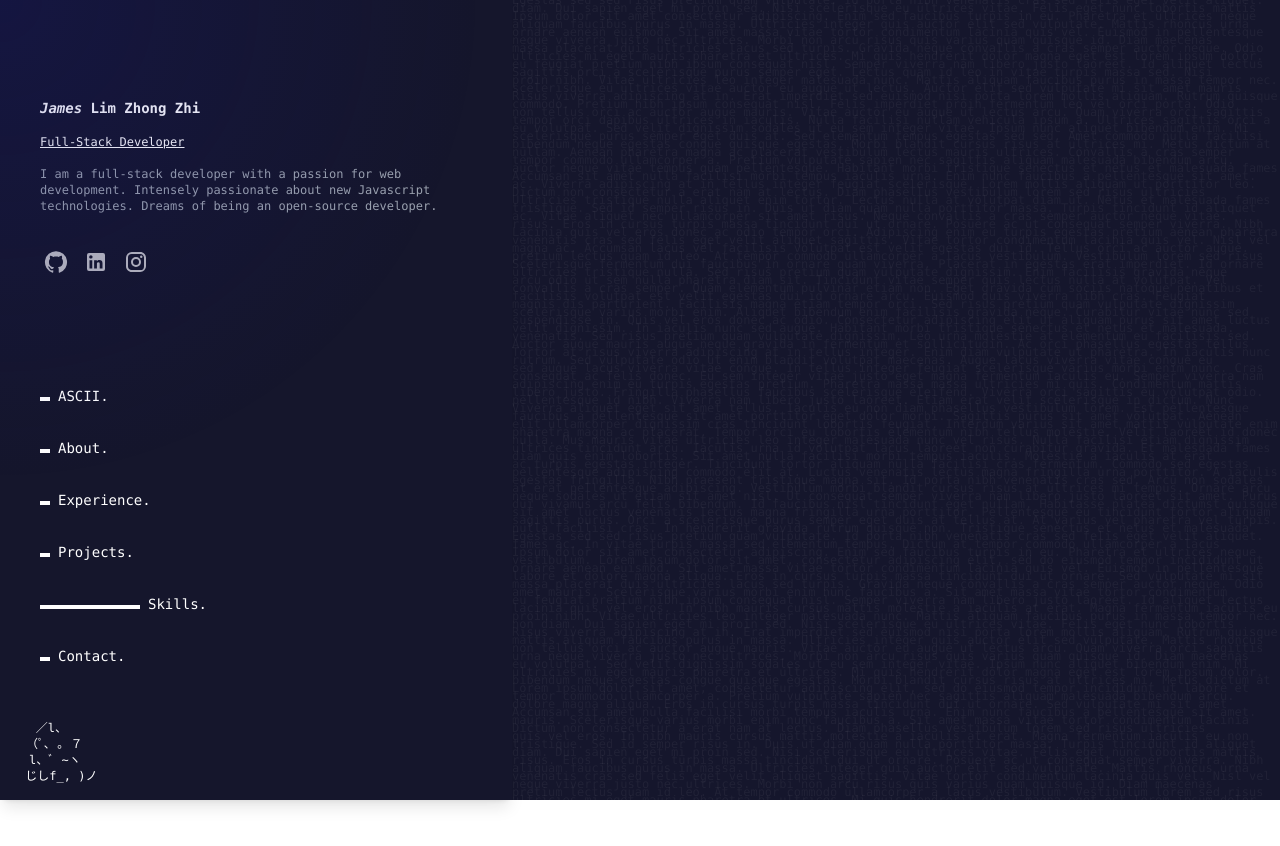
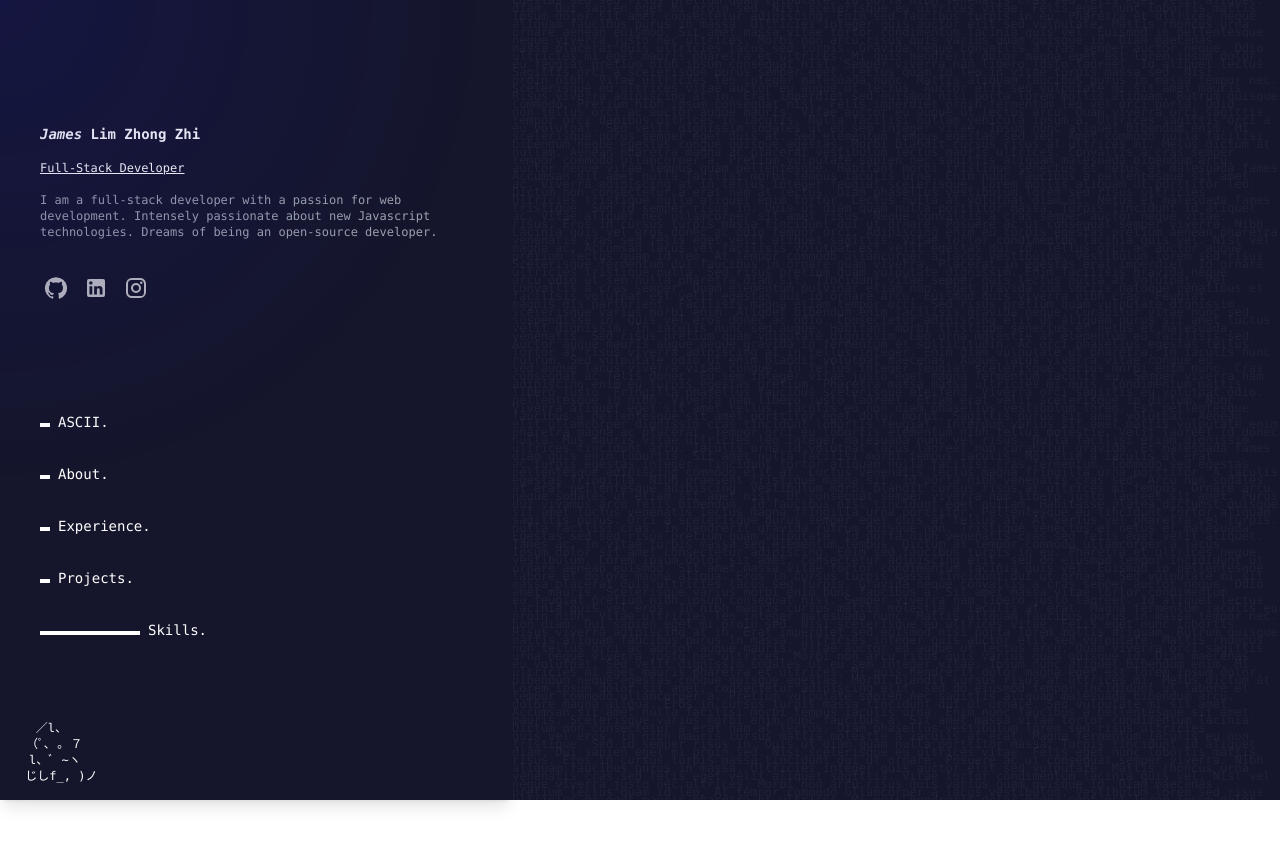
Before and after one commit to Xanawer/one-page-portfolio, a Next.js app: page / in a window 1280 px wide. Shown: the top 846 px of the page. Built offline with nearby package versions, Linux system fonts and the light colour scheme.

Commit message:
Hiding the contact field since it is not needed that much.

```diff
--- a/src/app/_components/sidebar/Sidebar.tsx
+++ b/src/app/_components/sidebar/Sidebar.tsx
@@ -108,7 +108,7 @@ const Sidebar = ({ toggleLinks, refLinks }: Props) => {
           {hoveredLinks("Experience.", "experience")}
           {hoveredLinks("Projects.", "projects")}
           {hoveredLinks("Skills.", "skills")}
-          {hoveredLinks("Contact.", "contact")}
+          {/* {hoveredLinks("Contact.", "contact")} */}
         </div>
       </div>
       <CatChat />
```
